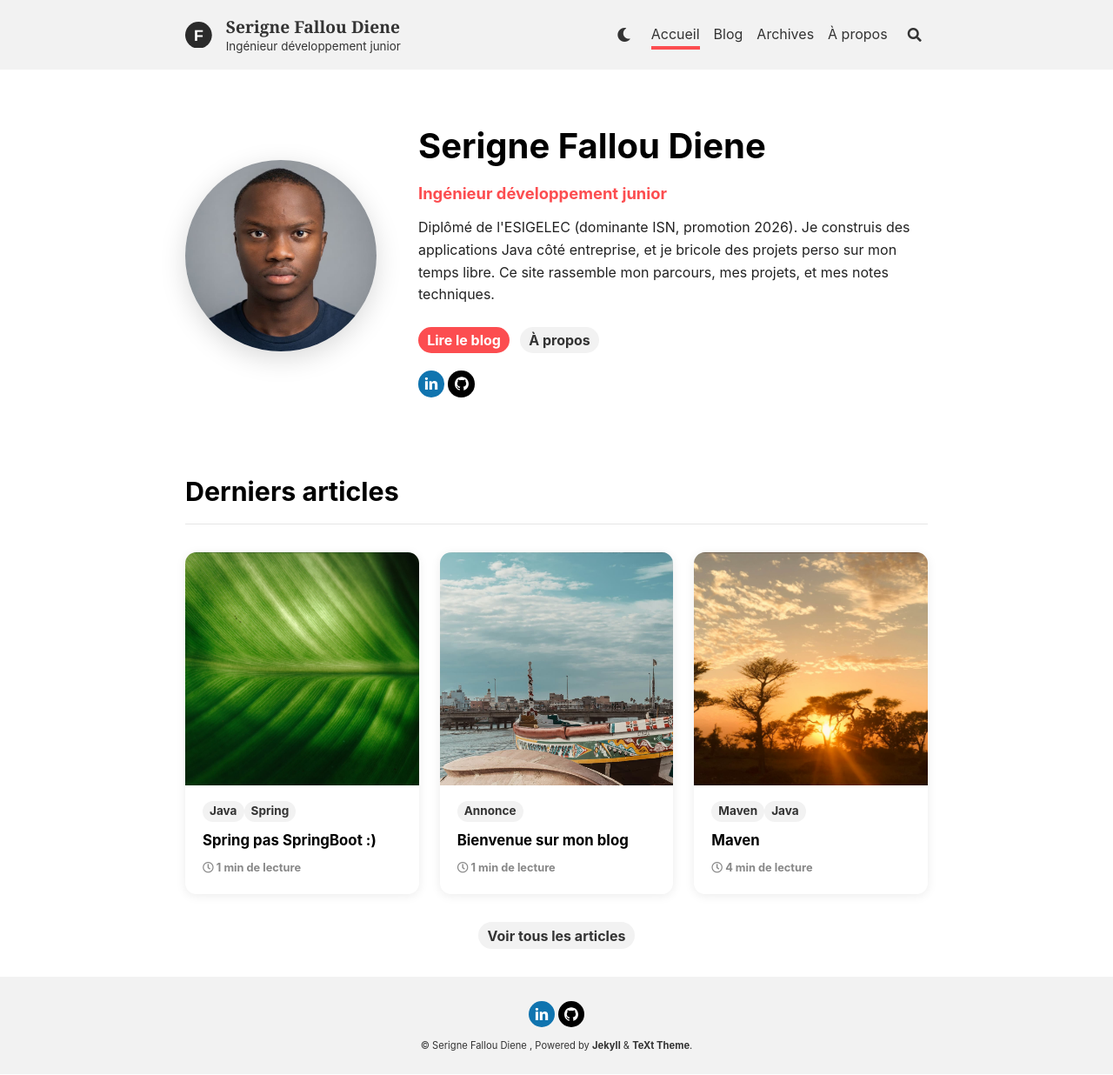
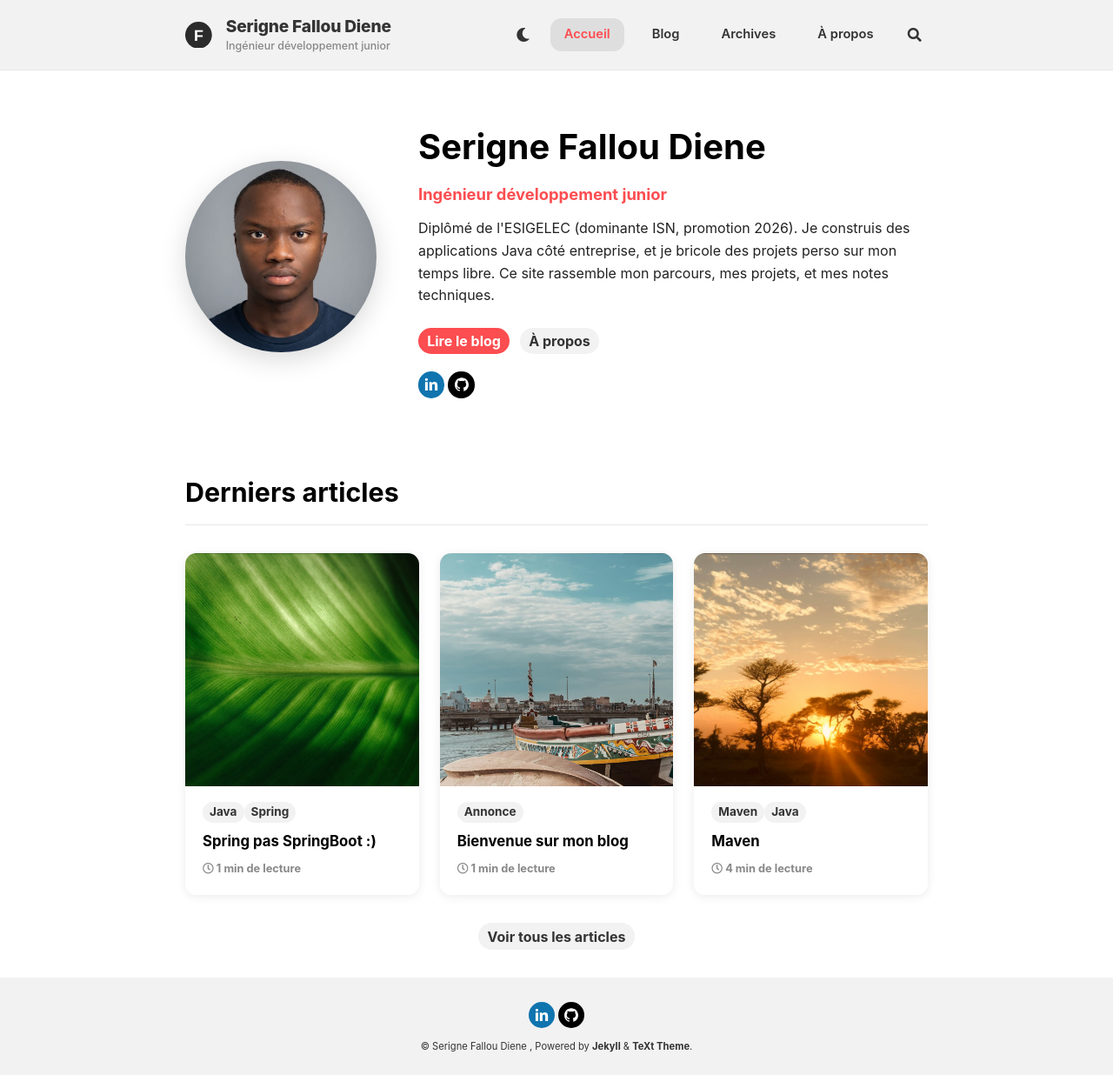
Before and after one commit to sfalloudiene/sfalloudiene.github.io, a Jekyll site: the page built from index.html, in a window 1280 px wide. Shown: the whole page at 87% size. Built offline with Jekyll 4.4.1, drawn with Linux system fonts in a browser that asks for light colours; nearby versions of some CDN libraries.

Commit message:
fix: nouveaux favicons/touch-icons avec le logo F (l'ancien apparaissait dans les apercus de partage)
feat: navbar modernisee (police systeme, liens en pastilles arrondies au survol/actif, plus de serif)
fix: retire le texte duplique (extrait) sur les images de couverture d'article

```diff
--- a/_includes/head/favicon.html
+++ b/_includes/head/favicon.html
@@ -12,12 +12,12 @@
 <link rel="manifest" href="{{ __return }}">
 
 {%- include snippets/prepend-baseurl.html path='/assets/safari-pinned-tab.svg' -%}
-<link rel="mask-icon" href="{{ __return }}" color="#fc4d50">
+<link rel="mask-icon" href="{{ __return }}" color="#2b2b2b">
 
 {%- include snippets/prepend-baseurl.html path='/assets/favicon.ico' -%}
 <link rel="shortcut icon" href="{{ __return }}">
 
-<meta name="msapplication-TileColor" content="#ffc40d">
+<meta name="msapplication-TileColor" content="#2b2b2b">
 
 {%- include snippets/prepend-baseurl.html path='/assets/browserconfig.xml' -%}
 <meta name="msapplication-config" content="{{ __return }}">
--- a/_sass/custom.scss
+++ b/_sass/custom.scss
@@ -1,34 +1,66 @@
 /* start custom scss snippet */
 
-// En-tête : nom + sous-titre + liens du menu dans la couleur de texte du header du skin actif
-// (utilise $header-text-color, pas une couleur figée, pour rester lisible en mode sombre aussi)
+// En-tête modernisé : police système (plus de serif), navigation en pastilles
+// arrondies au survol/actif plutôt qu'un simple soulignement. Tout est basé sur
+// $header-text-color (pas une couleur figée) pour rester lisible en mode sombre.
+$nav-font-stack: -apple-system, BlinkMacSystemFont, "Segoe UI", Roboto, Helvetica, Arial, sans-serif;
+
+.header {
+  border-bottom: 1px solid $border-color-l;
+}
+
 .header__brand a {
   display: inline-flex;
   flex-direction: column;
   line-height: 1.2;
   color: $header-text-color !important;
-  font-family: Georgia, "Times New Roman", serif;
-  font-weight: 700;
+  font-family: $nav-font-stack;
+  font-weight: 800;
+  letter-spacing: -0.01em;
   text-decoration: none;
+  transition: opacity 0.15s ease;
 
   &:hover {
     color: $header-text-color !important;
     text-decoration: none;
-    opacity: 0.8;
+    opacity: 0.65;
   }
 
   &::after {
     content: "Ing\00E9nieur d\00E9veloppement junior";
-    margin-top: .15rem;
-    color: $header-text-color;
-    font-family: -apple-system, BlinkMacSystemFont, "Segoe UI", Roboto, sans-serif;
-    font-size: .7em;
-    font-weight: 400;
+    margin-top: .2rem;
+    color: $text-color-l;
+    font-family: $nav-font-stack;
+    font-size: .65em;
+    font-weight: 500;
+    letter-spacing: 0;
+  }
+}
+
+.navigation__item {
+  &::after {
+    display: none;
   }
 }
 
 .header .navigation__item a {
+  display: inline-block;
   color: $header-text-color !important;
+  font-family: $nav-font-stack;
+  font-weight: 600;
+  font-size: 0.92rem;
+  padding: 0.45rem 1rem;
+  border-radius: map-get($base, border-radius-lg);
+  transition: background-color 0.15s ease, color 0.15s ease;
+
+  &:hover {
+    background-color: rgba($header-text-color, 0.08);
+  }
+}
+
+.header .navigation__item--active a {
+  background-color: rgba($header-text-color, 0.1);
+  color: $main-color-1 !important;
 }
 
 // Collapsible mobile nav: hidden hamburger button on desktop, shown + toggles
@@ -49,6 +81,13 @@
   .header--nav-open .js-navigation {
     display: block;
   }
+}
+
+// The theme repeats the post excerpt as a subtitle on the cover photo AND as
+// the article's own first paragraph right below it - same text twice. Hide
+// the photo-header copy, the real one stays in the body.
+.overlay__excerpt {
+  display: none;
 }
 
 .hero--image {
--- a/assets/browserconfig.xml
+++ b/assets/browserconfig.xml
@@ -3,7 +3,7 @@
     <msapplication>
         <tile>
             <square150x150logo src="assets/mstile-150x150.png"/>
-            <TileColor>#b91d47</TileColor>
+            <TileColor>#2b2b2b</TileColor>
         </tile>
     </msapplication>
 </browserconfig>
```
Also changed, not shown: assets/android-chrome-192x192.png, assets/android-chrome-512x512.png, assets/apple-touch-icon.png, assets/favicon-16x16.png, assets/favicon-32x32.png, assets/favicon.ico, assets/mstile-144x144.png, assets/mstile-150x150.png, assets/mstile-310x150.png, assets/mstile-310x310.png, assets/mstile-70x70.png, assets/safari-pinned-tab.svg, assets/site.webmanifest.
